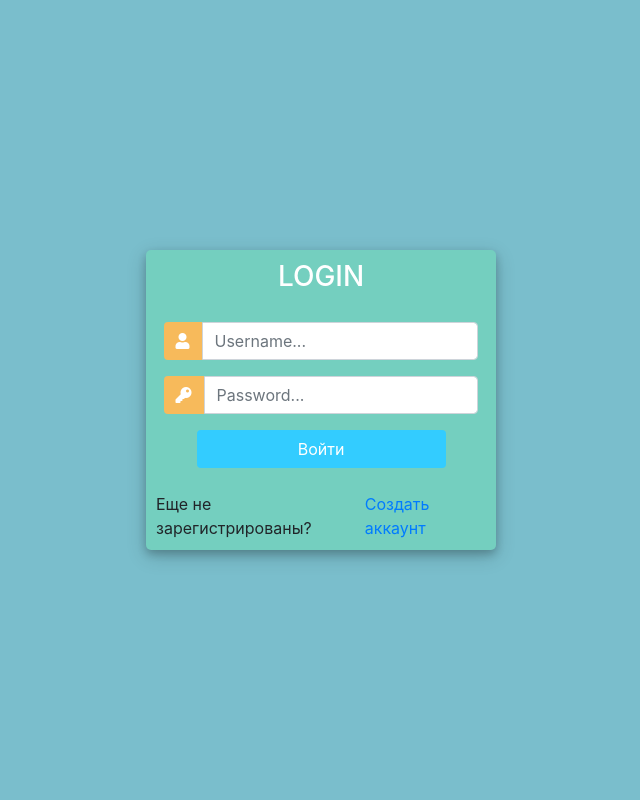
After one commit to NoNamePoint/PlatformDjango, a Django app: template crm1/accounts/templates/accounts/login.html in a window 1280 px wide. The commit adds this page. Shown: the whole page, without its empty margins (319-959 px from the left). Run offline with Django 3.2, Linux system fonts and the light colour scheme; the template is opened without the code that fills it, so the values that code supplies are empty; some libraries are stand-ins or nearby versions.

Commit message:
add register and authentification functionality

```diff
--- a/crm1/accounts/templates/accounts/customer.html
+++ b/crm1/accounts/templates/accounts/customer.html
@@ -39,7 +39,7 @@
     <div class="col">
         <div class="card card-body">
             <form method="get">
-
+                {{myfilter.form}}
                 <button class="btn btn-primary" type="submit">Найти</button>
             </form>
         </div>
@@ -67,8 +67,8 @@
                         <td>{{order.product.category}}</td>
                         <td>{{order.date_created}}</td>
                         <td>{{order.status}}</td>
-                        <td><a class="btn btn-sm btn-info" href="">Обновить</a></td>
-                        <td><a class="btn btn-sm btn-danger" href="">Удалить</a></td>
+                        <td><a class="btn btn-sm btn-info" href="{% url 'update_order' order.id %}">Обновить</a></td>
+                        <td><a class="btn btn-sm btn-danger" href="{% url 'delete_order' order.id %}">Удалить</a></td>
 
                 </tr>
                 {% endfor %}
--- a/crm1/accounts/templates/accounts/dashboard.html
+++ b/crm1/accounts/templates/accounts/dashboard.html
@@ -11,7 +11,7 @@
         <h5>ПОКУПАТЕЛИ:</h5>
         <hr>
         <div class="card card-body">
-            <a class="btn btn-primary  btn-sm btn-block" href="">Добавить данные о клиенте</a>
+            <a class="btn btn-primary  btn-sm btn-block" href="">Добавить данные о клиентах</a>
             <table class="table table-sm" style = 'background: #adb5bd'>
                 <tr>
                     <th>Покупатель</th>
@@ -45,8 +45,8 @@
                     <th>Товар</th>
                     <th>Дата заказа</th>
                     <th>Статус</th>
-                    <th>Обновить</th>
-                    <th>Удалить</th>
+                    <!-- <th>Обновить</th>
+                    <th>Удалить</th> -->
                 </tr>
                 {% for order in orders %}
                 <tr>
--- a/crm1/accounts/templates/accounts/delete.html
+++ b/crm1/accounts/templates/accounts/delete.html
@@ -10,9 +10,9 @@
 
             <form action="" method='POST'>
             {% csrf_token %}
-            <a href="{% url 'home' %}">Отмена</a>
+            <a class = "btn btn-sm btn-info" href="{% url 'home' %}">Отмена</a>
 
-            <input class='btn btn-sm btn-danger' type="submit">
+            <input class='btn btn-sm btn-danger' type="submit" value = 'Удалить'>
 
             </form>
         </div>
--- /dev/null
+++ b/crm1/accounts/templates/accounts/login.html
@@ -0,0 +1,67 @@
+<!DOCTYPE html>
+{% load static %}
+<html>
+
+<head>
+    <title>Login</title>
+    <link rel="stylesheet" href="https://stackpath.bootstrapcdn.com/bootstrap/4.1.3/css/bootstrap.min.css"
+        integrity="sha384-MCw98/SFnGE8fJT3GXwEOngsV7Zt27NXFoaoApmYm81iuXoPkFOJwJ8ERdknLPMO" crossorigin="anonymous">
+    <script src="https://ajax.googleapis.com/ajax/libs/jquery/3.3.1/jquery.min.js"></script>
+    <link rel="stylesheet" href="https://use.fontawesome.com/releases/v5.6.1/css/all.css"
+        integrity="sha384-gfdkjb5BdAXd+lj+gudLWI+BXq4IuLW5IT+brZEZsLFm++aCMlF1V92rMkPaX4PP" crossorigin="anonymous">
+    <link rel="stylesheet" type="text/css" href="{% static 'css/login.css' %}?">
+
+
+</head>
+
+<body>
+    <div class="container h-100">
+        <div class="d-flex justify-content-center h-100">
+            <div class="user_card">
+                <div class="d-flex justify-content-center">
+
+
+                    <h3 id="form-title">LOGIN</h3>
+                </div>
+                <div class="d-flex justify-content-center form_container">
+                    <form method="POST" action="">
+                        {% csrf_token %}
+                        <div class="input-group mb-3">
+                            <div class="input-group-append">
+                                <span class="input-group-text"><i class="fas fa-user"></i></span>
+                            </div>
+
+                            <input type="text" name="username" placeholder="Username..." class="form-control">
+                        </div>
+
+                        <div class="input-group mb-2">
+                            <div class="input-group-append">
+                                <span class="input-group-text"><i class="fas fa-key"></i></span>
+                            </div>
+
+                            <input type="password" name="password" placeholder="Password..." class="form-control">
+                        </div>
+
+                        <div class="d-flex justify-content-center mt-3 login_container">
+                            <input class="btn login_btn" type="submit" value="Войти">
+                        </div>
+                    </form>
+
+                </div>
+
+                {% for message in messages %}
+                <p id="messages">{{message}}</p>
+                {% endfor %}
+
+                <div class="mt-4">
+                    <div class="d-flex justify-content-center links">
+                        Еще не зарегистрированы? <a href="{% url 'register' %}" class="ml-2">Создать аккаунт</a>
+                    </div>
+
+                </div>
+            </div>
+        </div>
+    </div>
+</body>
+
+</html>
--- a/crm1/accounts/urls.py
+++ b/crm1/accounts/urls.py
@@ -9,4 +9,8 @@ urlpatterns = [
     path('create_order/<str:primary_key>/',views.create_order, name='create_order'),
     path('update_order/<str:primary_key>/',views.update_order, name='update_order'),
     path('delete_order/<str:primary_key>/', views.delete_order, name='delete_order'),
+    path('register/', views.registerPage, name='register'),
+    path('login/', views.loginPage, name='login'),
+    path('logout/', views.logoutUser, name='logout'),
+
 ]
--- a/crm1/crm1/settings.py
+++ b/crm1/crm1/settings.py
@@ -37,6 +37,7 @@ INSTALLED_APPS = [
     'django.contrib.sessions',
     'django.contrib.messages',
     'django.contrib.staticfiles',
+    'django_filters',
 
     'accounts'
 ]
--- /dev/null
+++ b/crm1/static/css/login.css
@@ -0,0 +1,67 @@
+body, html {
+            margin: 0;
+            padding: 0;
+            height: 100%;
+            background: #7abecc !important;
+        }
+
+        .user_card {
+            width: 350px;
+            margin-top: auto;
+            margin-bottom: auto;
+            background: #74cfbf;
+            position: relative;
+            display: flex;
+            justify-content: center;
+            flex-direction: column;
+            padding: 10px;
+            box-shadow: 0 4px 8px 0 rgba(0, 0, 0, 0.2), 0 6px 20px 0 rgba(0, 0, 0, 0.19);
+            -webkit-box-shadow: 0 4px 8px 0 rgba(0, 0, 0, 0.2), 0 6px 20px 0 rgba(0, 0, 0, 0.19);
+            -moz-box-shadow: 0 4px 8px 0 rgba(0, 0, 0, 0.2), 0 6px 20px 0 rgba(0, 0, 0, 0.19);
+            border-radius: 5px;
+
+        }
+
+        .form_container {
+            margin-top: 20px;
+        }
+
+        #form-title {
+            color: #fff;
+
+        }
+
+        .login_btn {
+            width: 100%;
+            background: #33ccff !important;
+            color: white !important;
+        }
+
+        .login_btn:focus {
+            box-shadow: none !important;
+            outline: 0px !important;
+        }
+
+        .login_container {
+            padding: 0 2rem;
+        }
+
+        .input-group-text {
+            background: #f7ba5b !important;
+            color: white !important;
+            border: 0 !important;
+            border-radius: 0.25rem 0 0 0.25rem !important;
+        }
+
+        .input_user,
+        .input_pass:focus {
+            box-shadow: none !important;
+            outline: 0px !important;
+        }
+
+        #messages {
+            background-color: grey;
+            color: #fff;
+            padding: 10px;
+            margin-top: 10px;
+        }
--- a/crm1/static/css/main.css
+++ b/crm1/static/css/main.css
@@ -18,3 +18,7 @@
 	#orders-pending{
 		background-color: #15454e;
 	}
+
+	.card-header{
+		background-color: #adb5bd;
+	}
```
Also changed, not shown: crm1/accounts/filters.py (added, +12 -0 lines), crm1/accounts/forms.py (+10 -0 lines), crm1/accounts/templates/accounts/register.html (added, +89 -0 lines), crm1/accounts/views.py (+56 -6 lines), crm1/static/css/register.css (added, +59 -0 lines), crm1/db.sqlite3.
